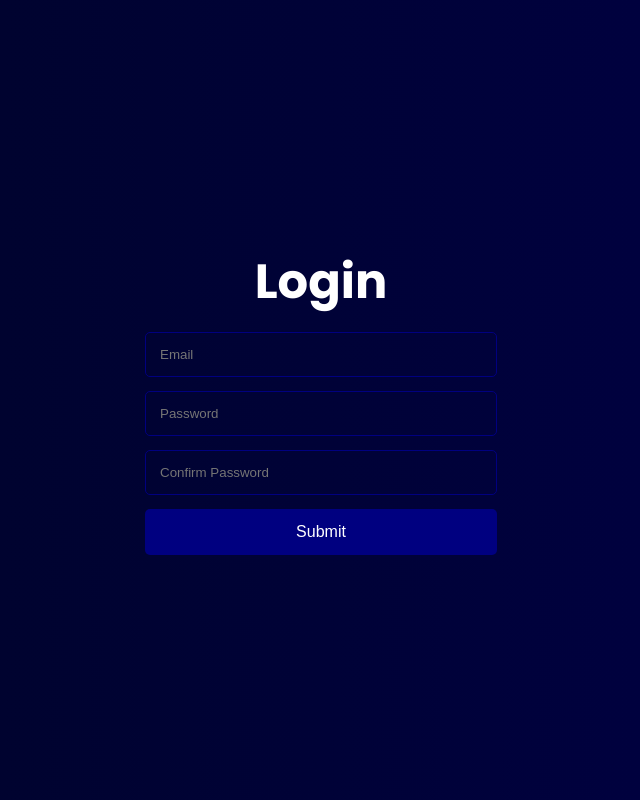
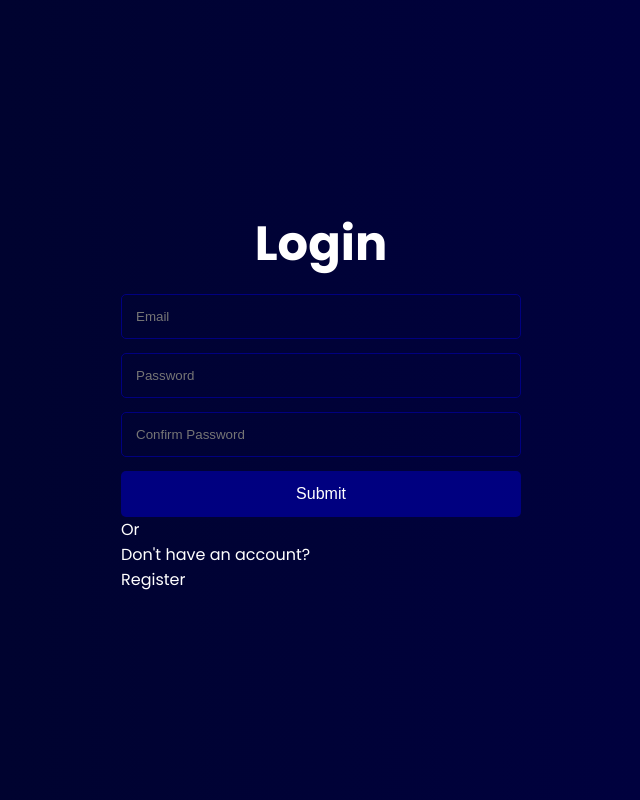
Before and after one commit to divenire05/SvelteKit-FullStack-CRUD-App, a SvelteKit app: page / in a window 1280 px wide. Shown: the whole page, without its empty margins (319-959 px from the left). Built offline with nearby package versions, Linux system fonts and the light colour scheme.

Commit message:
creating form elements/buttons

```diff
--- a/src/components/Authenticate.svelte
+++ b/src/components/Authenticate.svelte
@@ -2,11 +2,23 @@
     let email = "";
     let password = "";
     let confirmPass = "";
+    let error = false;
+    let register = false;
+
+    function handleAuthenticate() {
+        if (!email || !password || (register && !confirmPass)) {
+            error = true;
+            return
+        }
+    }
 </script>
 
 <div class="authContainer">
     <form>
-        <h1>Login</h1>
+        <h1>{register ? 'Register' : 'Login'}</h1>
+        {#if error}
+            <p class="error">The information you have entered is not correct</p>
+        {/if}
         <label>
             <p class={email ? " above" : " center"}>Email</p>
             <input bind:value={email} type="email" placeholder="Email"/>
@@ -21,6 +33,20 @@
         </label>
         <button>Submit</button>
     </form>
+    <div class="options">
+        <p>Or</p>
+        {#if register}
+            <div>
+                <p>Already have an account?</p>
+                <p>Login</p>
+            </div>
+        {:else}
+            <div>
+                <p>Don't have an account?</p>
+                <p>Register</p>
+            </div>
+        {/if}
+    </div>
 </div>
 
 <style>
@@ -30,16 +56,20 @@
         align-items: center;
         justify-content: center;
         flex: 1;
+        padding: 24px;
     }
 
     form {
         display: flex;
         flex-direction: column;
         gap: 14px;
+    }
+
+    form,
+    .options {
         width: 400px;
         max-width: 100%;
         margin: 0 auto;
-        padding: 24px;
     }
 
     form input {
@@ -55,6 +85,10 @@
         position: relative;
         border: solid navy 1px;
         border-radius: 5px;
+    }
+
+    form label:focus-within {
+        border-color: blue;
     }
 
     form input {
@@ -108,4 +142,5 @@
         border: 1px solid transparent;
         opacity: 0;
     }
+
 </style>
```
